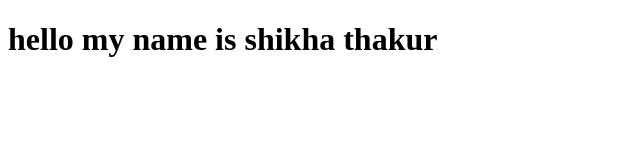
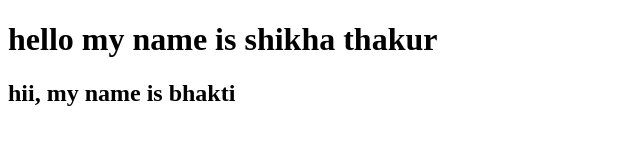
Before and after one commit to shikha2205/try_project, a plain HTML site: page index.html in a window 1280 px wide. Shown: the whole page, without its empty margins (0-640 px from the left). Drawn offline with Linux system fonts and the light colour scheme.

Commit message:
2 commit

```diff
--- a/index.html
+++ b/index.html
@@ -7,6 +7,7 @@
 </head>
 <body>
     <h1>hello my name is shikha thakur</h1>
+    <h2> hii, my name is bhakti</h2>
 
 </body>
 </html>
```
